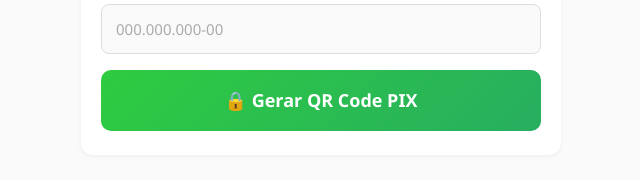
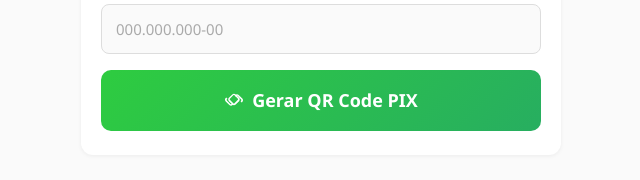
Before and after one commit to marlin-stenio-lima/digital, a Next.js app: page /checkout in a window 1280 px wide. Shown: the part 617-797 px from the top of the page, without its empty margins (319-959 px from the left). Built offline with nearby package versions, Linux system fonts and the light colour scheme; no server answers.

Commit message:
Replace padlock emoji with official PIX SVG logo on checkout button

```diff
--- a/src/app/checkout/page.tsx
+++ b/src/app/checkout/page.tsx
@@ -444,7 +444,14 @@ export default function CheckoutPage() {
                 Gerando PIX...
               </>
             ) : (
-              '🔒 Gerar QR Code PIX'
+              <>
+                <svg viewBox="0 0 512 512" width="20" height="20" fill="currentColor">
+                  <path d="M125.8 286.7L213 374c23.6 23.6 61.9 23.6 85.5 0l87.2-87.3c23.6-23.6 23.6-61.9 0-85.5l-87.2-87.3c-23.6-23.6-61.9-23.6-85.5 0l-87.2 87.3c-23.6 23.6-23.6 62 0 85.5zm111.4-152.1c8.4-8.4 22.1-8.4 30.5 0l87.2 87.3c8.4 8.4 8.4 22.1 0 30.5l-87.2 87.3c-8.4 8.4-22.1 8.4-30.5 0l-87.2-87.3c-8.4-8.4-8.4-22.1 0-30.5l87.2-87.3z"/>
+                  <path d="M375.4 125.8c-23.6-23.6-61.9-23.6-85.5 0l-14.8 14.8 30.5 30.5 14.8-14.8c8.4-8.4 22.1-8.4 30.5 0l87.2 87.3c8.4 8.4 8.4 22.1 0 30.5l-14.8 14.8 30.5 30.5 14.8-14.8c23.6-23.6 23.6-61.9 0-85.5l-87.2-87.3z"/>
+                  <path d="M136.6 386.2c23.6 23.6 61.9 23.6 85.5 0l14.8-14.8-30.5-30.5-14.8 14.8c-8.4 8.4-22.1 8.4-30.5 0l-87.2-87.3c-8.4-8.4-8.4-22.1 0-30.5l14.8-14.8-30.5-30.5-14.8 14.8c-23.6 23.6-23.6 61.9 0 85.5l87.2 87.3z"/>
+                </svg>
+                Gerar QR Code PIX
+              </>
             )}
           </button>
 
```
